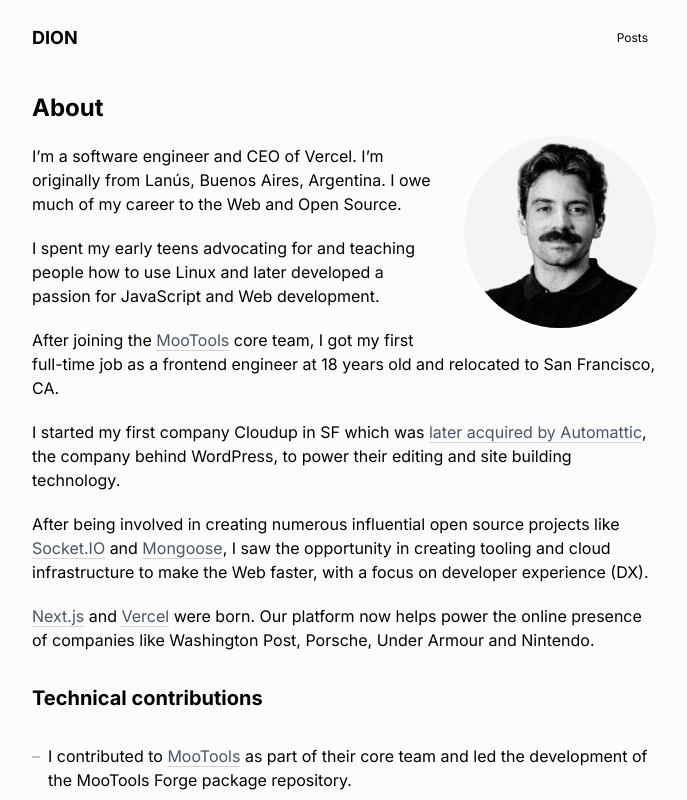
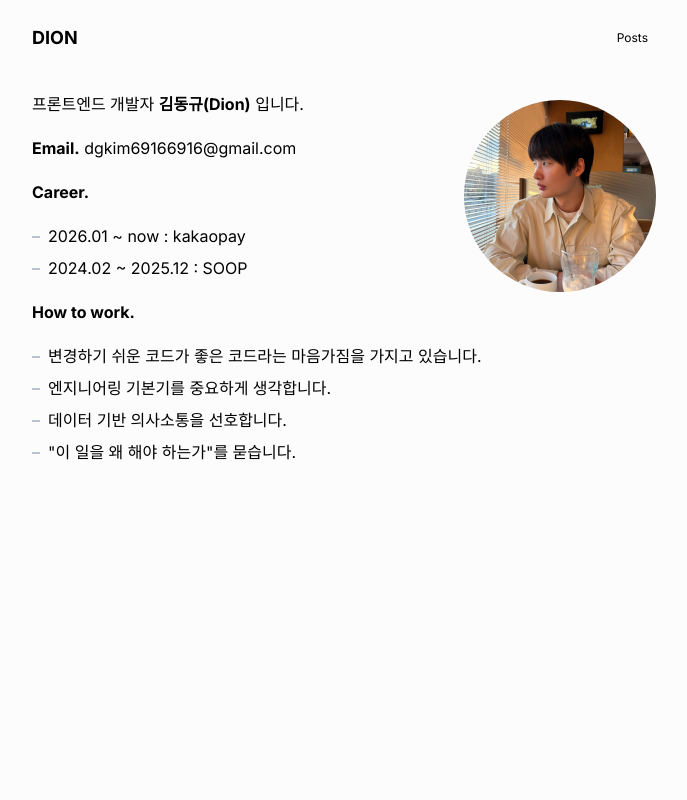
Before and after one commit to dionrun/blog, a Next.js app: page /about in a window 1280 px wide. Shown: the top 800 px of the page, without its empty margins (296-983 px from the left). Built offline with nearby package versions, Linux system fonts and the light colour scheme.

Commit message:
feat: /about 페이지 작성

```diff
--- a/app/about/page.mdx
+++ b/app/about/page.mdx
@@ -1,62 +1,37 @@
 import Image from "next/image";
 
-import rauchgPhoto from "../../public/images/rauchg.png";
+import dionPhoto from "../../public/images/dion.jpg";
 
 export const metadata = {
-  title: 'Guillermo Rauch',
-  description: 'An overview of my career and technical contributions',
+  title: "DION | About",
+  description: "김동규(DION)에 대하여",
   openGraph: {
-    title: 'Vercel',
-    description: 'An overview of my career and technical contributions',
-    images: [{ url: '/about/opengraph-image' }]
-  }
-}
+    title: "DION | About",
+    description: "김동규(DION)에 대하여",
+    images: [{ url: "/about/opengraph-image" }],
+  },
+};
 
-# About
+<Image
+  src={dionPhoto}
+  alt="김동규(Dion)"
+  className="rounded-full bg-gray-100 block mt-2 mb-5 w-48 h-48 mx-auto sm:float-right sm:ml-5 sm:mb-5 object-cover"
+  unoptimized
+  priority
+/>
 
-<a href="https://twitter.com/rauchg" target="_blank">
-  <Image
-    src={rauchgPhoto}
-    alt="Guillermo Rauch"
-    className="rounded-full bg-gray-100 block mt-2 mb-5 w-48 h-48 mx-auto sm:float-right sm:ml-5 sm:mb-5 object-contain object-bottom"
-    unoptimized
-    priority
-  />
-</a>
+프론트엔드 개발자 **김동규(Dion)** 입니다.
 
-I&rsquo;m a software engineer and CEO of Vercel. I&rsquo;m originally
-from Lanús, Buenos Aires, Argentina. I owe much of my career to the Web
-and Open Source.
+**Email.** dgkim69166916@gmail.com
 
-I spent my early teens advocating for and teaching people how to use
-Linux and later developed a passion for JavaScript and Web development.
+**Career.**
 
-After joining the [MooTools](https://en.wikipedia.org/wiki/MooTools)
-core team, I got my first full-time job as a frontend engineer at 18
-years old and relocated to San Francisco, CA.
+- 2026.01 ~ now : kakaopay
+- 2024.02 ~ 2025.12 : SOOP
 
-I started my first company Cloudup in SF which was [later acquired by Automattic](https://techcrunch.com/2013/09/25/automattic-acquires-file-sharing-service-cloudup-to-build-faster-media-library-and-enable-co-editing/),
-the company behind WordPress, to power their editing and site building
-technology.
+**How to work.**
 
-After being involved in creating numerous influential open source
-projects like [Socket.IO](https://socket.io) and [Mongoose](https://mongoosejs.com),
-I saw the opportunity in creating tooling and cloud infrastructure to
-make the Web faster, with a focus on developer experience (DX).
-
-[Next.js](https://nextjs.org) and [Vercel](https://vercel.com) were born. Our platform now helps power the online presence of companies
-like Washington Post, Porsche, Under Armour and Nintendo.
-
-## Technical contributions
-
-- I contributed to [MooTools](https://en.wikipedia.org/wiki/MooTools) as part of their core team and led the development of the MooTools Forge package repository.
-- Authored one of the first books on Node.js ([&ldquo;Smashing Node.js: JavaScript Everywhere&rdquo;](https://www.amazon.com/Smashing-Node-js-JavaScript-Guillermo-Rauch/dp/1119962595)), after identifying the potential for JS to run on both server and client.
-- My previous startup [LearnBoost](https://learnboost.com/) was one of the earliest adopters of Node.js in production. We made critical contributions to projects in the ecosystem like [Express.js](https://expressjs.com/), [Connect](https://github.com/senchalabs/connect), [Jade](https://github.com/dscape/jade), [Stylus](https://stylus-lang.com/), and many others.
-- Authored [Mongoose](https://mongoosejs.com/), which remains the most popular way of accessing MongoDB data in the JavaScript ecosystem.
-- Authored [Socket.IO](https://socket.io), a popular library for real-time communication. Its underlying [engine](https://github.com/socketio/engine.io) powers Notion&rsquo;s realtime sync and the first Coinbase trading product.
-- Authored [Hyper](https://github.com/vercel/hyper), a cross-platform Terminal emulator built on Web technologies with over 42,000 daily active developers.
-- Designed and co-authored [Next.js](https://nextjs.org/), the most popular React framework. I later introduced it at the [ViennaJS meetup](https://www.youtube.com/watch?v=MxFfUs6sYnw) and [React Conf](https://www.youtube.com/watch?v=evaMpdSiZKk).
-- I collaborated with [Shu Ding](https://shud.in/) on the design and conception of [SWR](https://swr.vercel.app/).
-- Built a popular file-sharing platform called [Cloudup](https://techcrunch.com/2013/06/21/cloudup-is-a-fast-dead-simple-way-to-share-and-view-files-on-any-platform-without-the-folders/), building on [realtime infrastructure for MongoDB](https://github.com/Automattic/mydb) I authored inspired by Firebase and a proprietary predecessor to Electron for cross-platform Web-based desktop apps.
-- Conceived and co-authored a turn-based, multi-player virtual machine running a copy of Windows XP [that went viral](https://www.dailydot.com/debug/windows-xp-virtual-machine/), inspired by [Twitch plays Pokemon](https://en.wikipedia.org/wiki/Twitch_Plays_Pok%C3%A9mon).
-- Authored several other popular, smaller utilities that have accumulated billions of downloads, like [ms](https://github.com/vercel/ms), [wifi-password](https://github.com/rauchg/wifi-password), [spot](https://github.com/rauchg/spot) and [slackin](https://github.com/rauchg/slackin).
+- 변경하기 쉬운 코드가 좋은 코드라는 마음가짐을 가지고 있습니다.
+- 엔지니어링 기본기를 중요하게 생각합니다.
+- 데이터 기반 의사소통을 선호합니다.
+- "이 일을 왜 해야 하는가"를 묻습니다.
```
Also changed, not shown: public/images/dion.jpg (added), public/images/rauchg.png (deleted).
